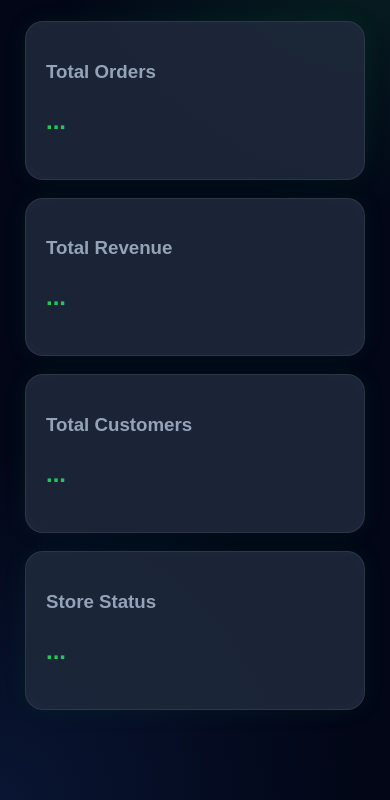
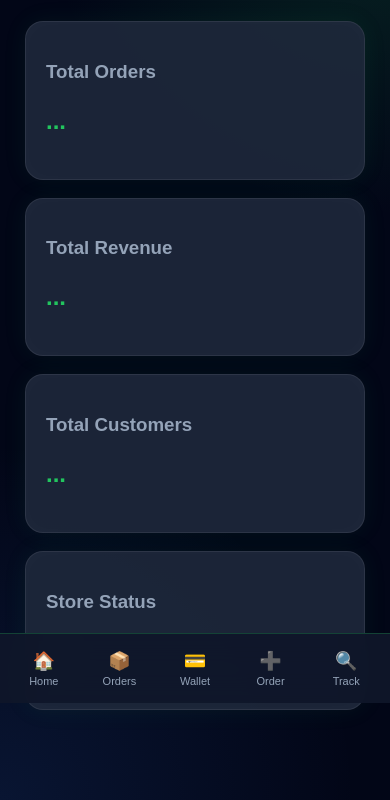
Before and after one commit to cmdtoxic12/Datamart-Store-Front, a plain HTML site: page index.html in a window 390 px wide. Shown: the part 141-941 px from the top of the page. Drawn offline with Linux system fonts and the light colour scheme; no server answers.

Commit message:
Add mobile navigation buttons to index.html

```diff
--- a/index.html
+++ b/index.html
@@ -118,6 +118,33 @@
     </section>
   </main>
 
+  <nav class="mobile-nav">
+  <button onclick="showPage('dashboard')">
+    <span>🏠</span>
+    Home
+  </button>
+
+  <button onclick="showPage('orders')">
+    <span>📦</span>
+    Orders
+  </button>
+
+  <button onclick="showPage('wallet')">
+    <span>💳</span>
+    Wallet
+  </button>
+
+  <button onclick="showPage('placeOrder')">
+    <span>➕</span>
+    Order
+  </button>
+
+  <button onclick="showPage('trackOrder')">
+    <span>🔍</span>
+    Track
+  </button>
+  </nav>
+
   <script src="app.js"></script>
 </body>
 </html>
```
